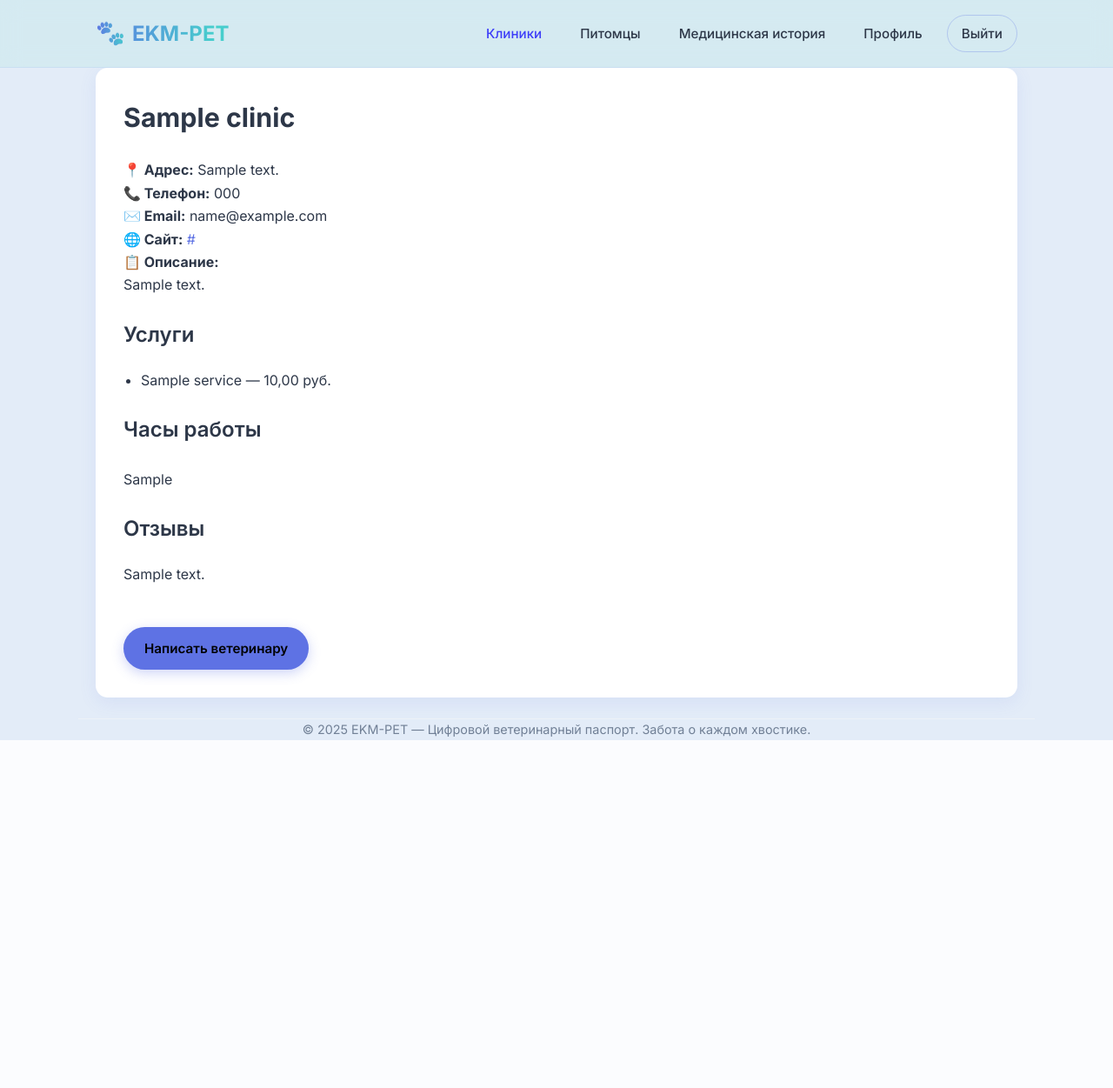
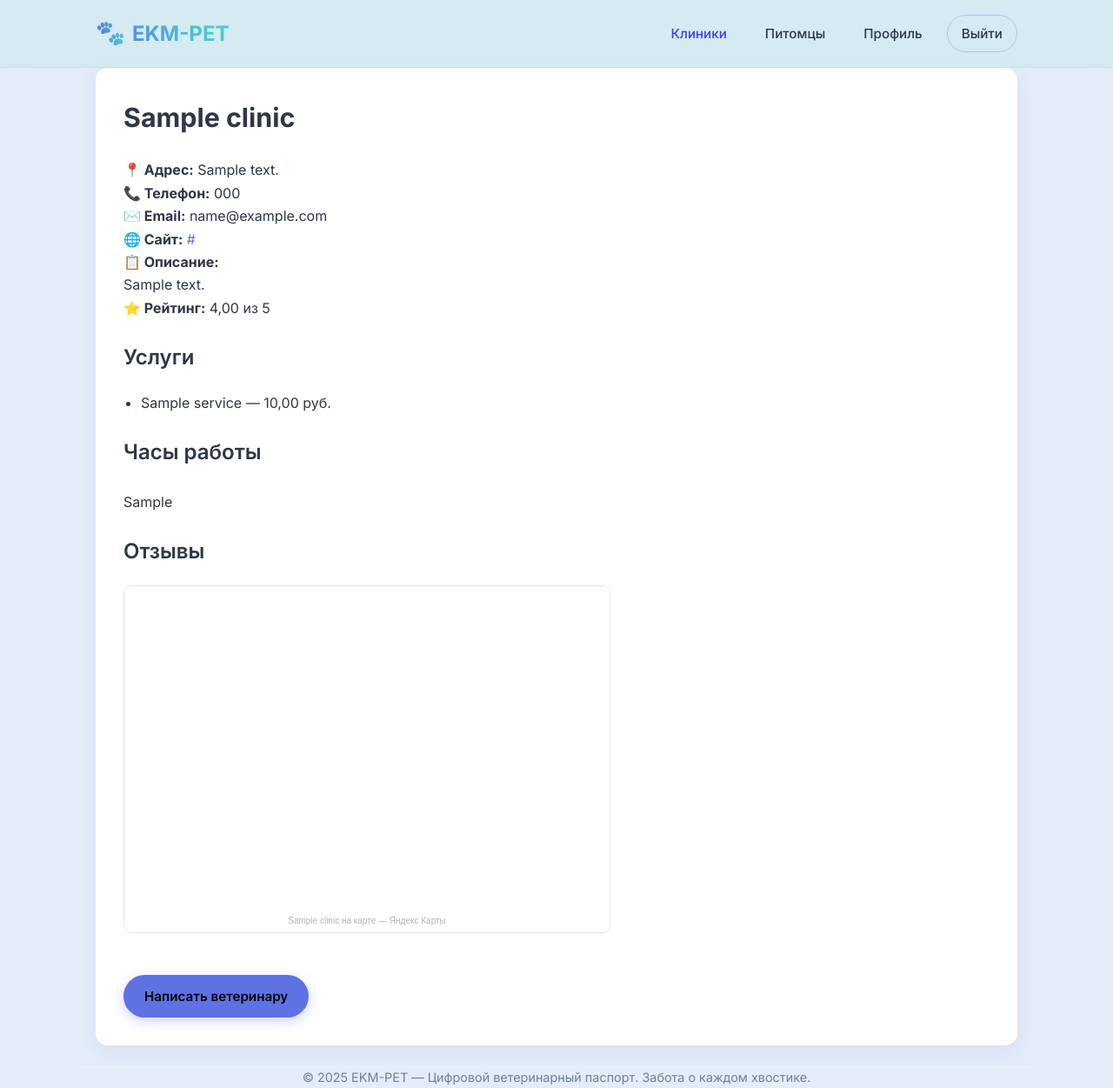
Before and after one commit to danya257/EKM-pet, a Django app: page /clinics/public/1/ in a window 1280 px wide. Shown: the whole page at 87% size. Before the commit the page ends 851 px from the top, so only its background shows below. Run offline with Django 5.2, Linux system fonts and the light colour scheme; a user stored in the database is signed in; tables that the repository leaves empty hold one stand-in row (values such as "Sample post").

Commit message:
Fix logout functionality and update UI access controls
- Fixed logout view to handle GET requests and prevent 405 errors by implementing CustomLogoutView
- Updated base template to remove redundant medical records link in navigation
- Modified blog home template to restrict article creation button to staff users only and updated button text
- Added iframe integration for Yandex Maps reviews in clinic detail template using yandex_maps_id
- Extended clinic model with working_hours, reviews, rating, and yandex_maps_id fields
- Updated user URLs to use custom logout view instead of default Django LogoutView
- Added database migration for new clinic model fields
- Adjusted CSS styles for improved layout of embedded review iframe

```diff
--- a/HelloDjango/HelloDjango/settings.py
+++ b/HelloDjango/HelloDjango/settings.py
@@ -115,6 +115,10 @@ DATABASES = {
     }
 }
 
+# Используем pymysql как замену mysqlclient
+import pymysql
+pymysql.install_as_MySQLdb()
+
 # =============================================================================
 # REST FRAMEWORK SETTINGS
 # =============================================================================
--- a/HelloDjango/clinics/models.py
+++ b/HelloDjango/clinics/models.py
@@ -10,8 +10,9 @@ class Clinic(models.Model):
     website = models.URLField('Сайт', blank=True)
     description = models.TextField('Описание', blank=True)
     working_hours = models.TextField('Часы работы', blank=True, help_text='Например: Пн-Пт 9:00-20:00, Сб-Вс 10:00-18:00')
-    reviews = models.TextField('Отзывы', blank=True, help_text='Отзывы клиентов о клинике')
+    reviews = models.TextField('Отзывы', blank=True, help_text='Отзывы клиентов о клинике (если нет ID Яндекс Карт)')
     rating = models.DecimalField('Рейтинг', max_digits=3, decimal_places=2, default=0, help_text='Рейтинг от 0 до 5')
+    yandex_maps_id = models.CharField('ID Яндекс Карт', max_length=50, blank=True, help_text='ID клиники на Яндекс Картах для виджета отзывов (например: 8738718516)')
     created_at = models.DateTimeField(auto_now_add=True, verbose_name='Создана')
 
     # Администраторы клиники — пользователи с user_type = 'clinic_admin'
--- a/HelloDjango/clinics/urls.py
+++ b/HelloDjango/clinics/urls.py
@@ -10,7 +10,7 @@ urlpatterns = [
     path('add/', views.ClinicCreateView.as_view(), name='clinic_add'),  # ← добавьте эту строку
     path('<int:pk>/', views.ClinicDetailView.as_view(), name='clinic_detail'),
     path('public/', views.PublicClinicListView.as_view(), name='clinic_list_public'),
-    path('register/', views.ClinicRegisterView.as_view(), name='clinic_register'),
+    # path('register/', views.ClinicRegisterView.as_view(), name='clinic_register'),  # Скрыто для пользователей
 
     # Маршруты для дашборда и ветеринаров
     path('dashboard/', views.ClinicDashboardView.as_view(), name='dashboard'),
--- a/HelloDjango/templates/base.html
+++ b/HelloDjango/templates/base.html
@@ -586,7 +586,6 @@
           style="color: rgb(61, 61, 248); text-decoration: none; font-weight: 500;">Клиники</a>
         {% if user.is_authenticated %}
         <a href="{% url 'pets:pet_list' %}">Питомцы</a>
-        <a href="{% url 'medical_records:record_list' %}">Медицинская история</a>
         <a href="{% url 'users:profile' %}">Профиль</a>
         <a href="{% url 'users:logout' %}" class="btn-outline">Выйти</a>
         {% else %}
--- a/HelloDjango/templates/blog/home.html
+++ b/HelloDjango/templates/blog/home.html
@@ -8,7 +8,7 @@
   <p>Полезные статьи о здоровье, уходе и воспитании ваших питомцев.</p>
 
   {% if user.is_staff %}
-    <a href="{% url 'blog:article_create' %}" class="btn" style="background: #28a745; margin-top: 1rem;">+ Новая статья</a>
+    <a href="{% url 'blog:article_create' %}" class="btn" style="background: #28a745; margin-top: 1rem;">Добавление статьи</a>
   {% endif %}
 </div>
 
@@ -41,7 +41,7 @@
         Статьи скоро появятся!
       </p>
       {% if user.is_staff %}
-        <a href="{% url 'blog:article_create' %}" class="btn" style="margin-top: 1.5rem;">Написать первую статью</a>
+        <a href="{% url 'blog:article_create' %}" class="btn" style="margin-top: 1.5rem;">Добавление статьи</a>
       {% endif %}
     </div>
   {% endfor %}
--- a/HelloDjango/templates/clinics/clinic_detail_public.html
+++ b/HelloDjango/templates/clinics/clinic_detail_public.html
@@ -12,6 +12,11 @@
   {% if clinic.description %}
     <p><strong>📋 Описание:</strong></p>
     <p>{{ clinic.description|linebreaks }}</p>
+  {% endif %}
+
+  <!-- Рейтинг -->
+  {% if clinic.rating > 0 %}
+    <p><strong>⭐ Рейтинг:</strong> {{ clinic.rating }} из 5</p>
   {% endif %}
 
   <!-- Услуги -->
@@ -32,8 +37,21 @@
     <p style="margin-bottom: 1.5rem;">{{ clinic.working_hours|linebreaks }}</p>
   {% endif %}
 
-  <!-- Отзывы (если есть) -->
-  {% if clinic.reviews %}
+  <!-- Отзывы через iframe Яндекс Карт -->
+  {% if clinic.yandex_maps_id %}
+    <h2 style="margin-top: 1.5rem;">Отзывы</h2>
+    <div style="margin-bottom: 1.5rem; width: 100%; max-width: 560px;">
+      <div style="width:100%;height:400px;overflow:hidden;position:relative; border-radius: 8px;">
+        <iframe style="width:100%;height:100%;border:1px solid #e6e6e6;border-radius:8px;box-sizing:border-box"
+                src="https://yandex.ru/maps-reviews-widget/{{ clinic.yandex_maps_id }}?comments"></iframe>
+        <a href="https://yandex.ru/maps/org/{{ clinic.yandex_maps_id }}/"
+           target="_blank"
+           style="box-sizing:border-box;text-decoration:none;color:#b3b3b3;font-size:10px;font-family:YS Text,sans-serif;padding:0 20px;position:absolute;bottom:8px;width:100%;text-align:center;left:0;overflow:hidden;text-overflow:ellipsis;display:block;max-height:14px;white-space:nowrap;padding:0 16px;box-sizing:border-box">
+          {{ clinic.name }} на карте — Яндекс Карты
+        </a>
+      </div>
+    </div>
+  {% elif clinic.reviews %}
     <h2 style="margin-top: 1.5rem;">Отзывы</h2>
     <div style="margin-bottom: 1.5rem;">
       {{ clinic.reviews|linebreaks }}
--- a/HelloDjango/users/urls.py
+++ b/HelloDjango/users/urls.py
@@ -8,7 +8,7 @@ app_name = 'users'
 urlpatterns = [
     path('login/owner/', views.OwnerLoginView.as_view(), name='login_owner'),
     path('login/clinic/', views.ClinicLoginView.as_view(), name='login_clinic'),
-    path('logout/', LogoutView.as_view(), name='logout'),
+    path('logout/', views.CustomLogoutView.as_view(), name='logout'),
     path('login/', views.CustomLoginView.as_view(), name='login'),
     path('register/', views.RegisterView.as_view(), name='register'),
     path('profile/', views.profile_view, name='profile'),
```
Also changed, not shown: HelloDjango/users/views.py (+12 -0 lines), HelloDjango/clinics/migrations/0003_clinic_rating_clinic_reviews_clinic_working_hours_and_more.py (added), 1 other file.
